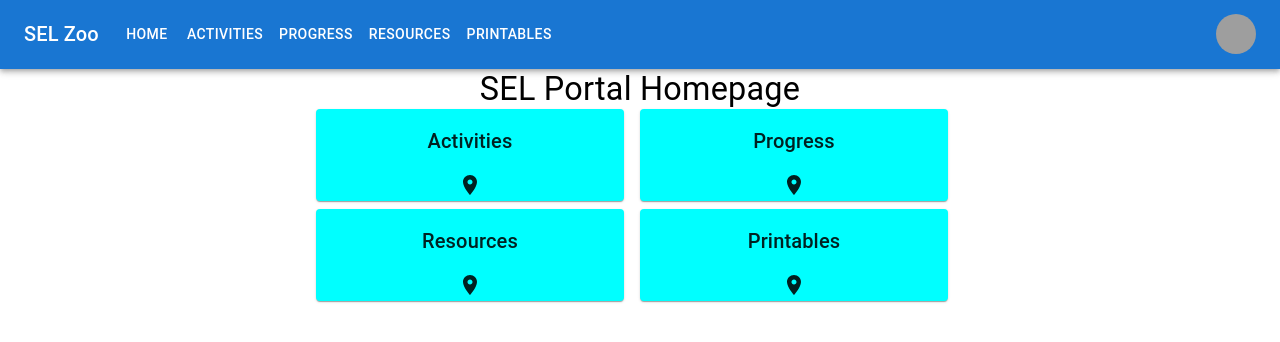
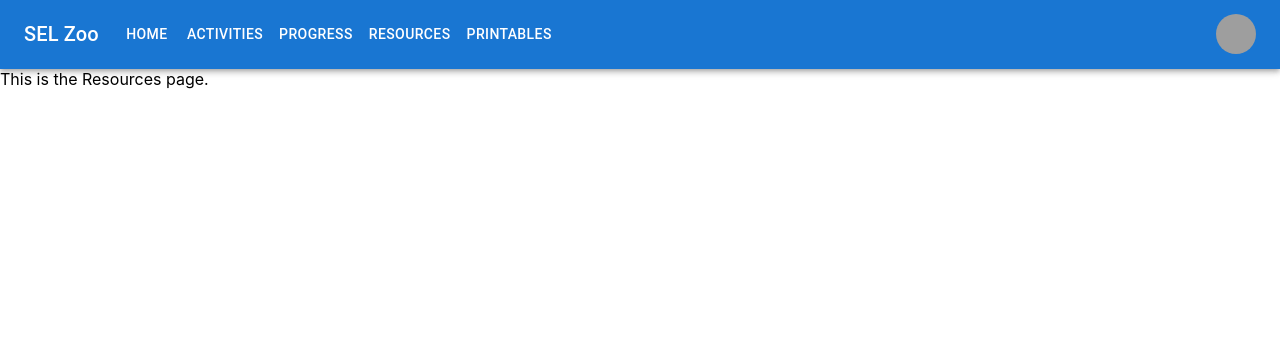
Before and after one commit to liu-caro/sel-site, a React (Create React App) app: page /resources in a window 1280 px wide. Shown: the top 342 px of the page. Built offline with nearby package versions, Linux system fonts and the light colour scheme; grey boxes are pictures that could not be loaded.

Commit message:
hook up menu bar to all pages

```diff
--- a/src/App.js
+++ b/src/App.js
@@ -3,9 +3,12 @@ import { BrowserRouter as Router, Routes, Route } from 'react-router-dom';
 import MenuBar from './components/MenuBar';
 import HomePage from './screens/HomePage';
 import ActivitiesPage from './screens/ActivitiesPage';
-import ExamplePage from './screens/ExamplePage';
+import ProgressPage from './screens/ProgressPage';
+import ResourcesPage from './screens/ResourcesPage';
+import PrintablesPage from './screens/PrintablesPage';
 import RelationshipSkillsPage from './screens/SelCategories/RelationshipSkillsPage';
 import RSCountMeDownActivity from './screens/RelationshipSkillsActivities/RSCountMeDownActivity';
+import ExamplePage from './screens/ExamplePage';
 import LandingPage from './screens/LandingPage';
 import { theme } from './utils/theme';
 
@@ -15,14 +18,26 @@ const App = () => {
       <Router>
         <MenuBar />
         <Routes>
+          {/* home page */}
           <Route path="/home" element={<HomePage />} />
+
+          {/* main pages */}
           <Route path="/activities" element={<ActivitiesPage />} />
+          <Route path="/progress" element={<ProgressPage />} />
+          <Route path="/resources" element={<ResourcesPage />} />
+          <Route path="/printables" element={<PrintablesPage />} />
+
+          {/* SEL category pages */}
           <Route
             path="/categories/relationship-skills"
             element={<RelationshipSkillsPage />}
           />
+
+          {/* SEL activities pages */}
+          {/* activites: relationship skills */}
+          <Route path="/rs/count-me-down" element={<RSCountMeDownActivity />} />
+
           <Route path="/example" element={<ExamplePage />} />
-          <Route path="/rs/count-me-down" element={<RSCountMeDownActivity />} />
           <Route path="*" element={<HomePage />} />
         </Routes>
       </Router>
--- a/src/components/MenuBar.js
+++ b/src/components/MenuBar.js
@@ -16,9 +16,9 @@ import { Link } from 'react-router-dom';
 const pages = [
   ['Home', '/home'],
   ['Activities', '/activities'],
-  ['Progress', '/home'],
-  ['Resources', '/home'],
-  ['Printables', '/home'],
+  ['Progress', '/progress'],
+  ['Resources', '/resources'],
+  ['Printables', '/printables'],
 ];
 const settings = ['Profile', 'Account', 'Dashboard', 'Logout'];
 
--- /dev/null
+++ b/src/screens/PrintablesPage.js
@@ -0,0 +1,9 @@
+const PrintablesPage = () => {
+  return (
+      <>
+      This is the Printables page.
+      </>
+  );
+};
+
+export default PrintablesPage;
--- /dev/null
+++ b/src/screens/ProgressPage.js
@@ -0,0 +1,9 @@
+const ProgressPage = () => {
+  return (
+      <>
+      This is the Progress page.
+      </>
+  );
+};
+
+export default ProgressPage;
--- /dev/null
+++ b/src/screens/ResourcesPage.js
@@ -0,0 +1,9 @@
+const ResourcesPage = () => {
+  return (
+      <>
+      This is the Resources page.
+      </>
+  );
+};
+
+export default ResourcesPage;
```
